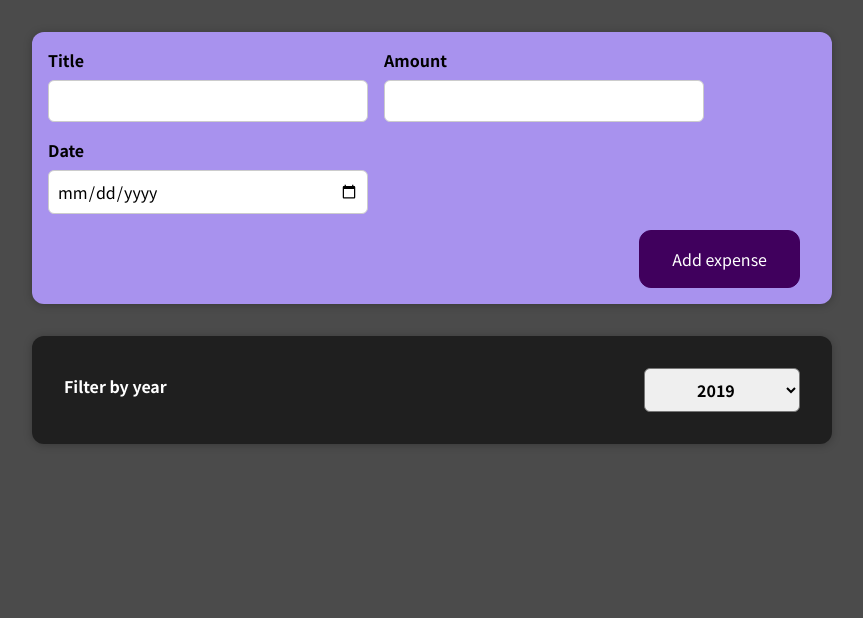
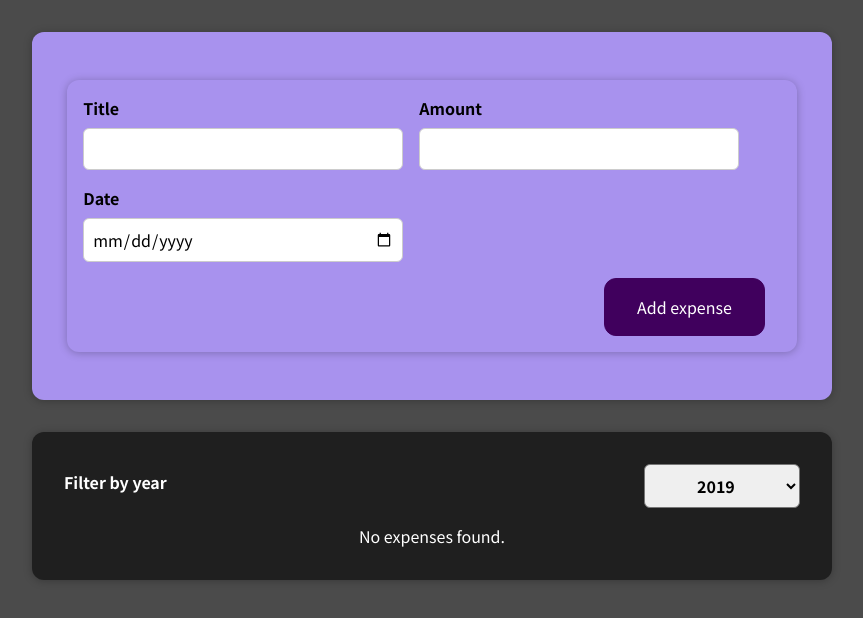
Before and after one commit to pizarrosch/my-first-project-udemy, a React (Create React App) app: page / in a window 1280 px wide. Shown: the top 618 px of the page, without its empty margins (208-1071 px from the left). Built offline with nearby package versions, Linux system fonts and the light colour scheme.

Commit message:
Filtering expenses items by year, adding a message for empty expenses

```diff
--- a/src/App.js
+++ b/src/App.js
@@ -1,7 +1,7 @@
 import Expenses from "./components/Expenses/Expenses";
 import {useState} from "react";
 import s from "./components/NewExpense/NewExpense.module.css";
-import ExpenseForm from "./components/NewExpense/ExpenseForm";
+import NewExpense from "./components/NewExpense/NewExpense";
 
 function App() {
 
@@ -9,16 +9,16 @@ function App() {
 
   function handleAddExpense(expense) {
     setExpenses((prev) => [
-      ...prev,
-      expense
+      expense,
+      ...prev
     ]);
   }
 
   return (
     <div>
       <div className={s.newExpense}>
-        <ExpenseForm
-          onSaveExpenseData={handleAddExpense}
+        <NewExpense
+          onAddExpense={handleAddExpense}
           expenses={expenses}
         />
       </div>
--- a/src/components/Expenses/Expenses.js
+++ b/src/components/Expenses/Expenses.js
@@ -4,7 +4,7 @@ import Card from '../UI/Card';
 import ExpensesFilter from "../ExpensesFilter/ExpensesFilter";
 import {useState} from "react";
 
-function Expenses({expenses, setExpenses}) {
+function Expenses({expenses}) {
 
   const [filteredYear, setFilteredYear] = useState('2019');
 
@@ -12,11 +12,16 @@ function Expenses({expenses, setExpenses}) {
     setFilteredYear(pickedYear);
   }
 
+  const filteredExpenses = expenses.filter((item) => {
+    const stringItem = item.date.getFullYear().toString()
+    return stringItem === filteredYear;
+  })
+
   return (
     <div>
       <Card className={st.expenses}>
-        <ExpensesFilter selectedYear={filteredYear} onFilterExpenses={handleFilteredExpenses}/>
-        {expenses.map((item) => <ExpenseItem title={item.title} amount={item.amount} date={item.date}/>)}
+        <ExpensesFilter expenses={expenses} selectedYear={filteredYear} onFilterExpenses={handleFilteredExpenses}/>
+        {filteredExpenses.length === 0 ? <p className={st.noExpenses}>No expenses found.</p> : filteredExpenses.map((item) => <ExpenseItem title={item.title} amount={item.amount} date={item.date} key={item.id}/>)}
       </Card>
     </div>
   )
--- a/src/components/Expenses/Expenses.module.css
+++ b/src/components/Expenses/Expenses.module.css
@@ -5,3 +5,8 @@
   width: 50rem;
   max-width: 95%;
 }
+
+.noExpenses {
+  color: white;
+  text-align: center;
+}
--- a/src/components/ExpensesFilter/ExpensesFilter.js
+++ b/src/components/ExpensesFilter/ExpensesFilter.js
@@ -1,7 +1,7 @@
 import React from 'react';
 import s from './ExpensesFilter.module.css';
 
-const ExpensesFilter = ({selectedYear, onFilterExpenses}) => {
+const ExpensesFilter = ({expenses, selectedYear, onFilterExpenses}) => {
 
   function handleFilteredExpenses(e) {
     onFilterExpenses(e.target.value)
--- a/src/components/NewExpense/ExpenseForm.js
+++ b/src/components/NewExpense/ExpenseForm.js
@@ -2,11 +2,7 @@ import s from './ExpenseForm.module.css';
 import {useState} from "react";
 import {parseISO} from "date-fns";
 
-function ExpenseForm(
-  {
-    onSaveExpenseData,
-    expenses
-  }) {
+function ExpenseForm({onSaveExpenseData}) {
 
   const [inputTitle, setInputTitle] = useState('');
   const [inputAmount, setInputAmount] = useState('');
@@ -19,7 +15,6 @@ function ExpenseForm(
       title: inputTitle,
       amount: inputAmount,
       date: parseISO(inputDate),
-      id: expenses.length - 1
       }
 
     onSaveExpenseData(expenseData);
--- /dev/null
+++ b/src/components/NewExpense/NewExpense.js
@@ -0,0 +1,23 @@
+import s from './NewExpense.module.css';
+import ExpenseForm from "./ExpenseForm";
+
+function NewExpense({onAddExpense, expenses}) {
+
+  function handleExpenseData(enteredExpensedData) {
+    const expenseData = {
+      ...enteredExpensedData,
+      id: expenses.length - 1
+    }
+    onAddExpense(expenseData)
+  }
+
+  return (
+    <div className={s.newExpense}>
+      <ExpenseForm
+        onSaveExpenseData={handleExpenseData}
+      />
+    </div>
+  )
+}
+
+export default NewExpense;
```
